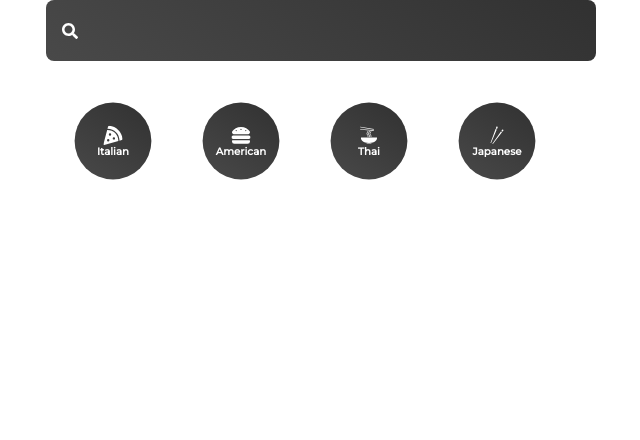
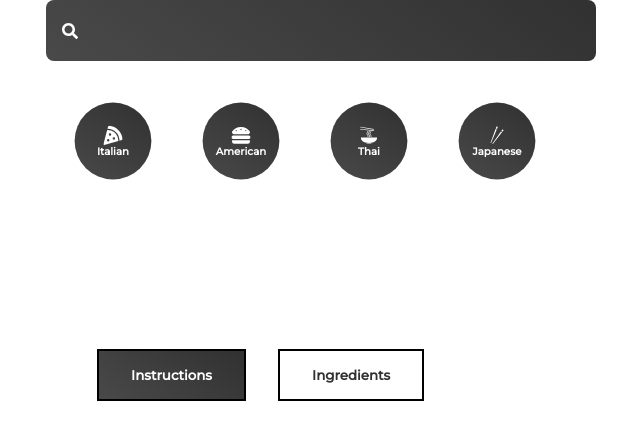
Before and after one commit to iwmwargin/recipe-app, a React (Create React App) app: page /recipe/1 in a window 1280 px wide. Shown: the top 440 px of the page, without its empty margins (319-959 px from the left). Built offline with nearby package versions, Linux system fonts and the light colour scheme; no server answers; the HTML template or start-up script is replaced by a standard one.

Commit message:
building out search function

```diff
--- a/src/components/Popular.jsx
+++ b/src/components/Popular.jsx
@@ -4,6 +4,7 @@
 import Wrapper from "./Wrapper";
 import Card from "./Card";
 import Gradient from "./Gradient";
+import { Link } from "react-router-dom";
 
 function Popular() {
   const [popular, setPopular] = useState([]);
@@ -49,9 +50,11 @@
             return (
               <SplideSlide key={recipe.id}>
                 <Card>
+                <Link to={"/recipe/" + recipe.id}>
                   <p>{recipe.title}</p>
                   <img src={recipe.image} alt={recipe.title} />
                   <Gradient />
+                  </Link>
                 </Card>
               </SplideSlide>
             );
--- a/src/components/Veggie.jsx
+++ b/src/components/Veggie.jsx
@@ -4,6 +4,7 @@
 import Wrapper from "./Wrapper";
 import Card from "./Card";
 import Gradient from "./Gradient";
+import { Link } from "react-router-dom";
 
 function Veggie() {
     const [veggie, setVeggie] = useState([]);
@@ -49,9 +50,11 @@
               return (
                 <SplideSlide key={recipe.id}>
                   <Card>
+                  <Link to={"/recipe/" + recipe.id}>
                     <p>{recipe.title}</p>
                     <img src={recipe.image} alt={recipe.title} />
                     <Gradient />
+                    </Link>
                   </Card>
                 </SplideSlide>
               );
--- a/src/pages/Pages.jsx
+++ b/src/pages/Pages.jsx
@@ -3,6 +3,7 @@
 import {Route, Routes} from "react-router-dom";
 import Cuisine from './Cuisine';
 import Searched from './Searched';
+import Recipe from './Recipe';
 
 function Pages() {
   return (
@@ -11,6 +12,7 @@
         <Route path="/" element={<Home />} />
         <Route path ="/cuisine/:type" element={<Cuisine />}/>
         <Route path="/searched/:search" element={<Searched />}/>
+        <Route path="/recipe/:name" element={<Recipe />}/>
     </Routes>
 
   )
--- /dev/null
+++ b/src/pages/Recipe.jsx
@@ -0,0 +1,88 @@
+import { useEffect, useState } from "react";
+import styled from "styled-components";
+import { useParams } from "react-router-dom";
+
+import React from "react";
+
+function Recipe() {
+  let params = useParams();
+  const [details, setDetails] = useState({});
+  const [activeTab, setActiveTab] = useState("instructions");
+
+  const fetchDetails = async () => {
+    const data = await fetch(
+      `https://api.spoonacular.com/recipes/${params.name}/information?apiKey=${process.env.REACT_APP_API_KEY}`
+    );
+    const detailData = await data.json();
+    setDetails(detailData);
+    console.log(detailData);
+  };
+
+  useEffect(() => {
+    fetchDetails();
+  }, [params.name]);
+
+  return (
+    <DetailWrapper>
+      <div>
+        <h2>{details.title}</h2>
+        <img src={details.image} alt="" />
+      </div>
+      <Info>
+        <Button
+          className={activeTab === "instructions" ? "active" : ""}
+          onClick={() => setActiveTab("instructions")}
+        >
+          Instructions
+        </Button>
+        <Button
+          className={activeTab === "ingredients" ? "active" : ""}
+          onClick={() => setActiveTab("ingredients")}
+        >
+          Ingredients{" "}
+        </Button>
+        <div>
+            <h3 dangerouslySetInnerHTML={{ __html: details.summary }}></h3>
+        </div>
+      </Info>
+    </DetailWrapper>
+  );
+}
+
+const DetailWrapper = styled.div`
+  margin-top: 10rem;
+  margin-bottom: 5rem;
+  display: flex;
+  .active {
+    background: linear-gradient(35deg, #494949, #313131);
+    color: #fff;
+  }
+  h2 {
+    margin-bottom: 2rem;
+    text-align: center;
+  }
+  li {
+    font-size: 1.2rem;
+    line-height: 2.5rem;
+  }
+  ul {
+    margin-top: 2rem;
+  }
+`;
+
+const Button = styled.button`
+  padding: 1rem 2rem;
+  color: #313131;
+  background: #fff;
+  border: 2px solid black;
+  margin-right: 2rem;
+  font-weight: 600;
+  cursor: pointer;
+`;
+
+const Info = styled.div`
+  margin-left: 10rem;
+
+`;
+
+export default Recipe;
```
